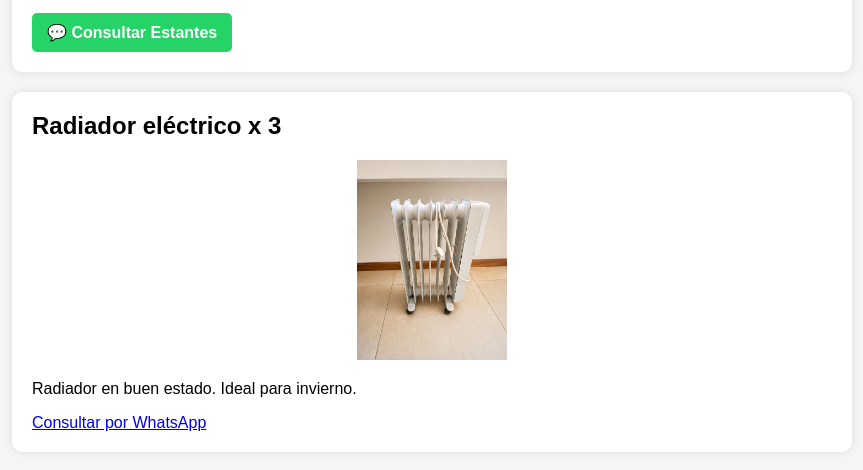
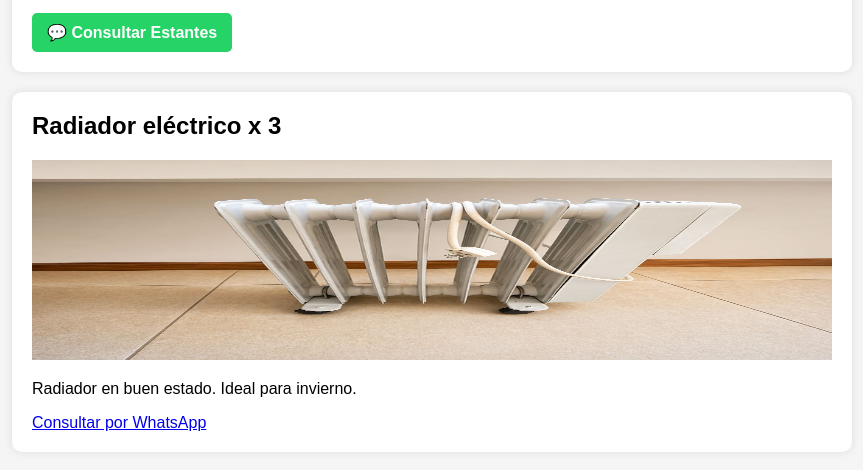
Before and after one commit to inakia-hub/Venta-de-muebles, a plain HTML site: page index.html in a window 1280 px wide. Shown: the part 5072-5542 px from the top of the page, without its empty margins (208-1071 px from the left). Drawn offline with Linux system fonts and the light colour scheme.

Commit message:
Update index.html

```diff
--- a/index.html
+++ b/index.html
@@ -43,7 +43,6 @@
         .img-radiador {
     width: 100%;
     max-height: 200px;
-    object-fit: contain;
 }
 
         .imagenes {
```
